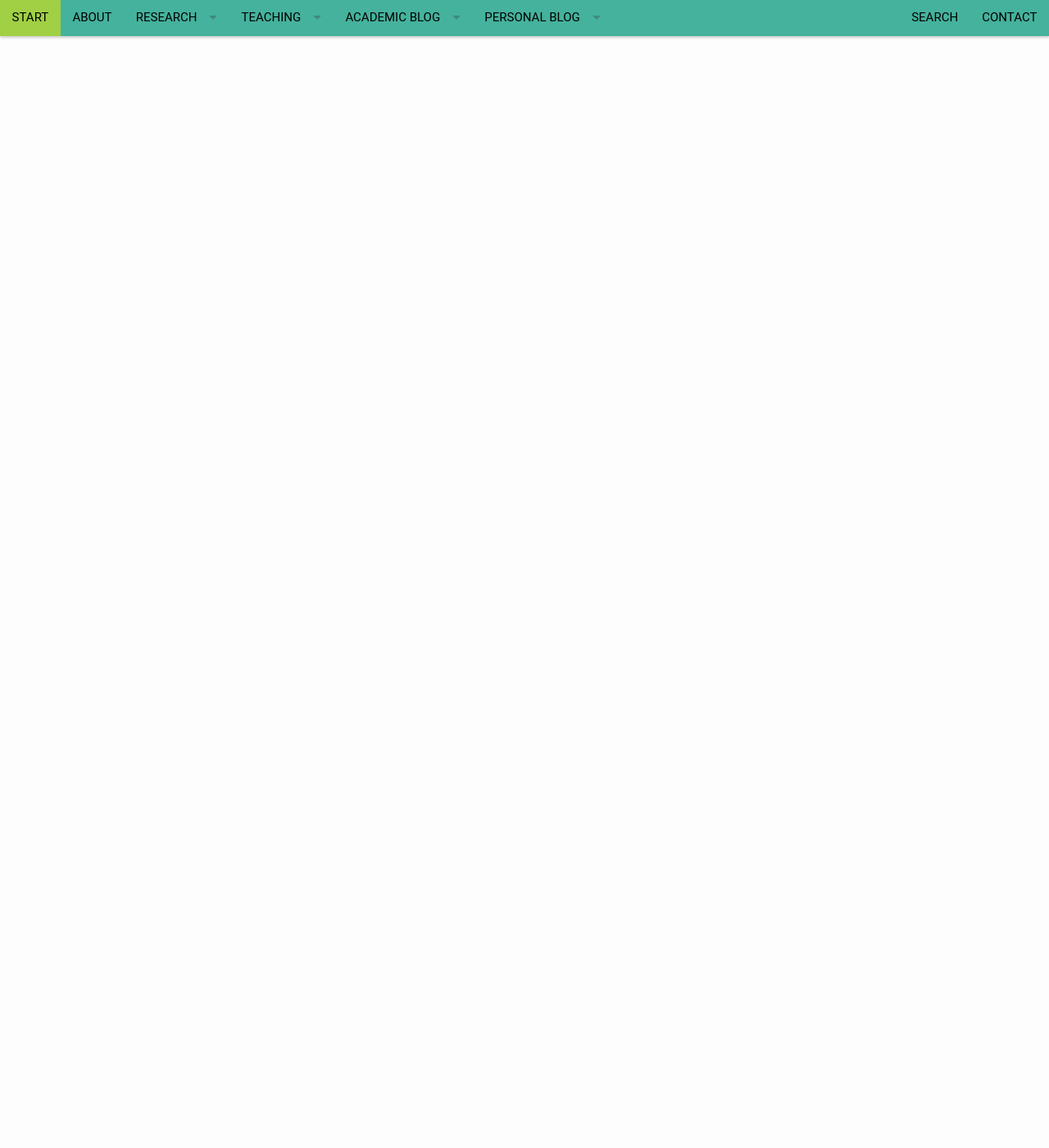
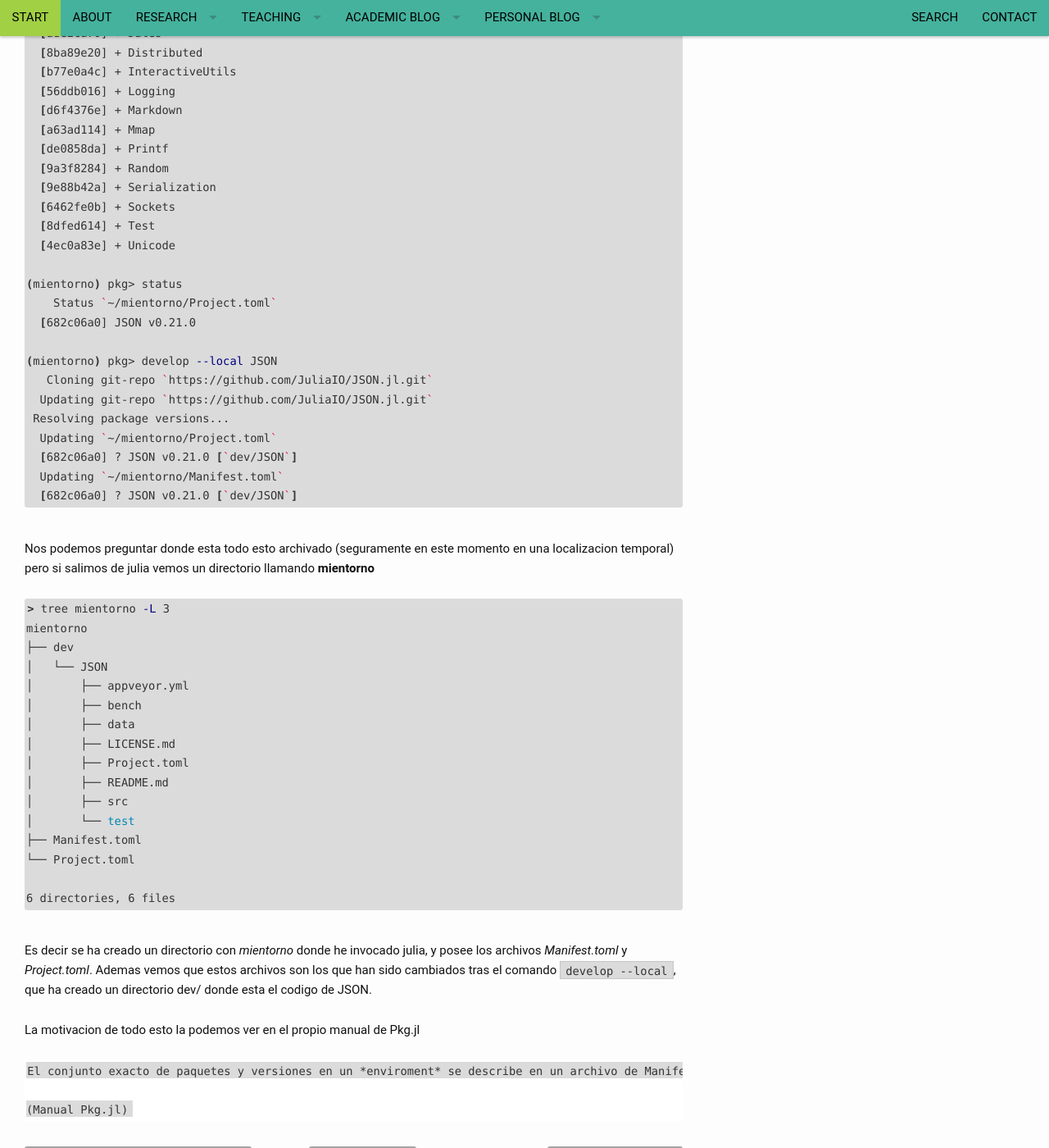
Before and after one commit to RCHG/rchg.github.io, a Jekyll site: the page built from _posts/2019-09-08-JuliaLibs.md, in a window 1280 px wide and 1400 px high, scrolled down 3045 px. Shown: the whole window at 82% size. Built offline with Jekyll 4.4.1, drawn with Linux system fonts in a browser that asks for light colours; nearby versions of some CDN libraries; comment, search, counter and statistics services are not loaded; some of the changed text lies outside the part shown.

Commit message:
Update 2019-09-08-JuliaLibs.md

````diff
--- a/_posts/2019-09-08-JuliaLibs.md
+++ b/_posts/2019-09-08-JuliaLibs.md
@@ -44,3 +44,139 @@
 | ----------------- | ---------------------- | ------------ | -----| ---------- |
 | Flux.jl       	| [Machine Learning approach](https://julialang.org/blog/2017/12/ml&pl)       |  Open-Source  | [docs](https://fluxml.ai/Flux.jl/stable/) , [paper](https://joss.theoj.org/papers/10.21105/joss.00602) | [github](https://github.com/FluxML/Flux.jl) |
 | MLJ.jl       	| [Machine Learning methods](https://github.com/alan-turing-institute/MLJModels.jl/blob/master/src/registry/Models.toml)      |  Open-Source  | [docs](hhttps://alan-turing-institute.github.io/MLJ.jl/stable/) | [github](https://github.com/alan-turing-institute/MLJ.jl) |
+
+
+## Pkgs.jl
+
+Tenemos una lista de paquetes para Julia que esta creciendo continuamente, y se manejan gracias a Pkgs.jl
+La manera basica de uso se centra en su uso en REPL, es decir, entramos en `> Julia` y escribimos `]`:
+
+{% highlight bash %}
+> julia
+               _
+   _       _ _(_)_     |  Documentation: https://docs.julialang.org
+  (_)     | (_) (_)    |
+   _ _   _| |_  __ _   |  Type "?" for help, "]?" for Pkg help.
+  | | | | | | |/ _` |  |
+  | | |_| | | | (_| |  |  Version 1.1.1 (2019-05-16)
+ _/ |\__'_|_|_|\__'_|  |
+|__/                   |
+
+julia>
+
+{% endhighlight %}
+
+tras escribir `]`: tendremos algo como
+
+
+{% highlight bash %}
+> julia
+               _
+   _       _ _(_)_     |  Documentation: https://docs.julialang.org
+  (_)     | (_) (_)    |
+   _ _   _| |_  __ _   |  Type "?" for help, "]?" for Pkg help.
+  | | | | | | |/ _` |  |
+  | | |_| | | | (_| |  |  Version 1.1.1 (2019-05-16)
+ _/ |\__'_|_|_|\__'_|  |
+|__/                   |
+
+(v1.1) pkg>
+{% endhighlight %}
+
+en este entorno podemos usar una serie de comandos para el manejo de *packages* como, por ejemplo:
+
+{% highlight bash %}
+(v1.1) pkg> status
+(v1.1) pkg> add ClimateTools
+(v1.1) pkg> rm ClimateTools
+(v1.1) pkg> add https://github.com/JuliaLang/Example.jl
+{% endhighlight %}
+
+Sin embargo desde la version 3, Pkg.jl, posee otras funcionalidades y diseno:
+
+- Pkg está diseñado en torno a "entornos/enviroments": conjuntos independientes de paquetes que pueden ser locales para un proyecto individual o compartidos y seleccionados por nombre.
+
+Por esto teniamos `(v1.1) pkg>` que nos indicaba el entorno/enviroment activado (uno especifico). Pero podemos cambiarlo:
+
+{% highlight bash %}
+(v1.1) pkg> activate mientorno
+ Info: activating new environment at ~/mientorno.
+
+(mientorno) pkg>
+
+(mientorno) pkg> status
+    Status `~/mientorno/Project.toml`
+  (empty environment)
+
+(mientorno) pkg>
+{% endhighlight %}
+
+vamos a usar aqui add y status:
+
+{% highlight bash %}
+(mientorno) pkg> add JSON
+ Resolving package versions...
+  Updating `~/mientorno/Project.toml`
+  [682c06a0] + JSON v0.21.0
+  Updating `~/mientorno/Manifest.toml`
+  [682c06a0] + JSON v0.21.0
+  [69de0a69] + Parsers v0.3.11
+  [2a0f44e3] + Base64
+  [ade2ca70] + Dates
+  [8ba89e20] + Distributed
+  [b77e0a4c] + InteractiveUtils
+  [56ddb016] + Logging
+  [d6f4376e] + Markdown
+  [a63ad114] + Mmap
+  [de0858da] + Printf
+  [9a3f8284] + Random
+  [9e88b42a] + Serialization
+  [6462fe0b] + Sockets
+  [8dfed614] + Test
+  [4ec0a83e] + Unicode
+
+(mientorno) pkg> status
+    Status `~/mientorno/Project.toml`
+  [682c06a0] JSON v0.21.0
+
+(mientorno) pkg> develop --local JSON
+   Cloning git-repo `https://github.com/JuliaIO/JSON.jl.git`
+  Updating git-repo `https://github.com/JuliaIO/JSON.jl.git`
+ Resolving package versions...
+  Updating `~/mientorno/Project.toml`
+  [682c06a0] ? JSON v0.21.0 [`dev/JSON`]
+  Updating `~/mientorno/Manifest.toml`
+  [682c06a0] ? JSON v0.21.0 [`dev/JSON`]
+
+{% endhighlight %}
+
+Nos podemos preguntar donde esta todo esto archivado (seguramente en este momento en una localizacion temporal) pero si salimos de julia vemos un directorio llamando **mientorno**
+
+{% highlight bash %}
+> tree mientorno -L 3
+mientorno
+├── dev
+│   └── JSON
+│       ├── appveyor.yml
+│       ├── bench
+│       ├── data
+│       ├── LICENSE.md
+│       ├── Project.toml
+│       ├── README.md
+│       ├── src
+│       └── test
+├── Manifest.toml
+└── Project.toml
+
+6 directories, 6 files
+{% endhighlight %}
+
+Es decir se ha creado un directorio con *mientorno* donde he invocado julia, y posee los archivos *Manifest.toml* y *Project.toml*. Ademas vemos que estos archivos son los que han sido cambiados tras el comando `develop --local`, que ha creado un directorio dev/ donde esta el codigo de JSON.
+
+La motivacion de todo esto la podemos ver en el propio manual de Pkg.jl
+
+```
+El conjunto exacto de paquetes y versiones en un *enviroment* se describe en un archivo de Manifest.toml que se puede registrar en un repositorio de proyectos y rastrear en el control de versiones, lo que mejora significativamente la reproducibilidad de los proyectos. Si alguna vez ha intentado ejecutar código que no ha utilizado durante un tiempo solo para descubrir que no puede hacer que nada funcione porque ha actualizado o desinstalado algunos de los paquetes que estaba usando su proyecto, comprenderá el motivación para este enfoque. En Pkg, dado que cada proyecto mantiene su propio conjunto independiente de versiones de paquetes, nunca más tendrá este problema. Además, si revisa un proyecto en un nuevo sistema, simplemente puede materializar el entorno descrito por su archivo de manifiesto e inmediatamente estará en funcionamiento con un conjunto de dependencias bien conocido.
+
+(Manual Pkg.jl)
+```
````
